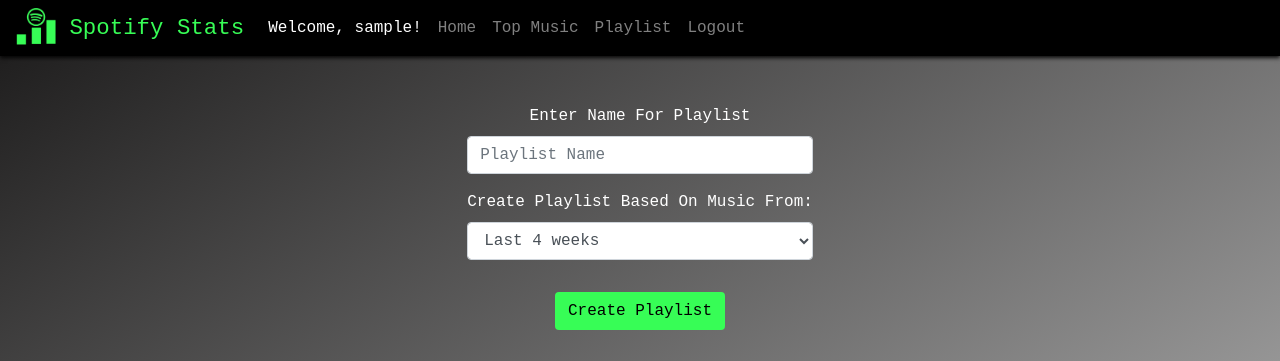
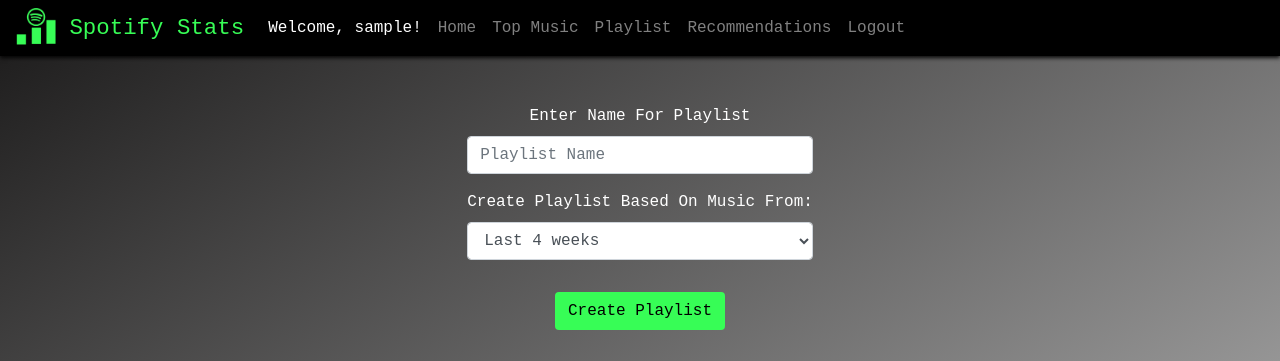
Before and after one commit to amanuelanteneh/Spotify-Stats, a PHP site: page /playlist.php in a window 1280 px wide. Shown: the top 361 px of the page. Run offline with PHP 8.4, Linux system fonts and the light colour scheme; the visitor is signed in with stand-in values (Sample User, id 1); data that the repository does not hold is empty; some libraries are stand-ins or nearby versions.

Commit message:
start recommendations tab

```diff
--- a/playlist.php
+++ b/playlist.php
@@ -46,6 +46,9 @@
           </li>
           <li class="nav-item">
             <a class="nav-link" href="playlist.php">Playlist</a>
+          </li>
+          <li class="nav-item">
+            <a class="nav-link" href="recommendations.php">Recommendations</a>
           </li>
           <li class="nav-item">
             <a class="nav-link" href="logout.php">Logout</a>
--- a/style/related.css
+++ b/style/related.css
@@ -60,7 +60,6 @@ a {
 a:hover {
     color: #37FD56;
 }
-
 
 h1 {
     font-size: 2.4rem;
```
